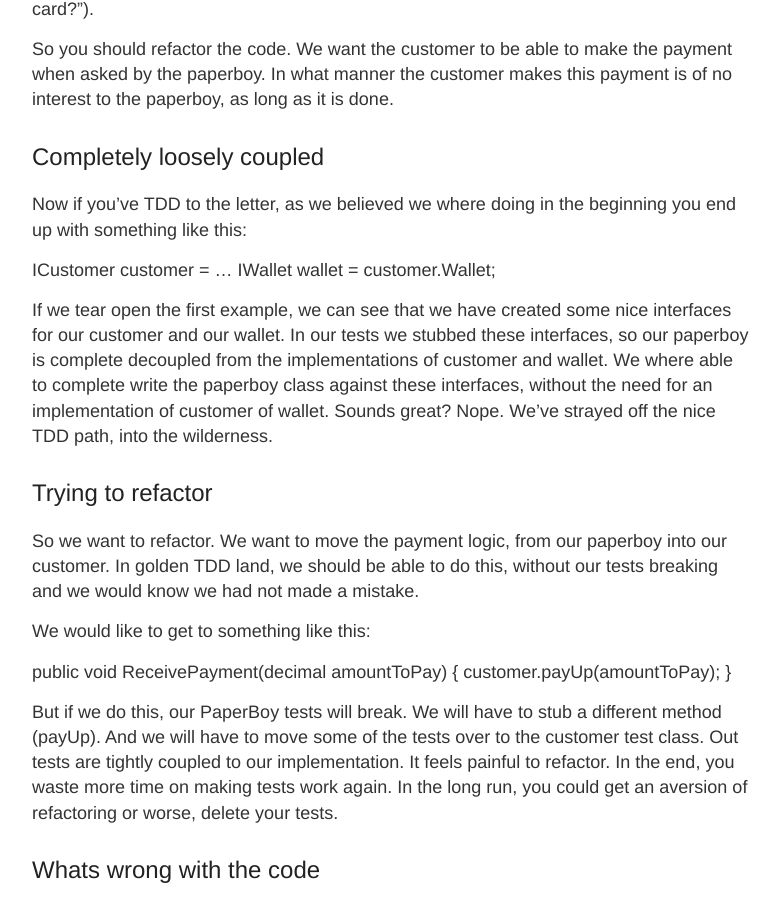
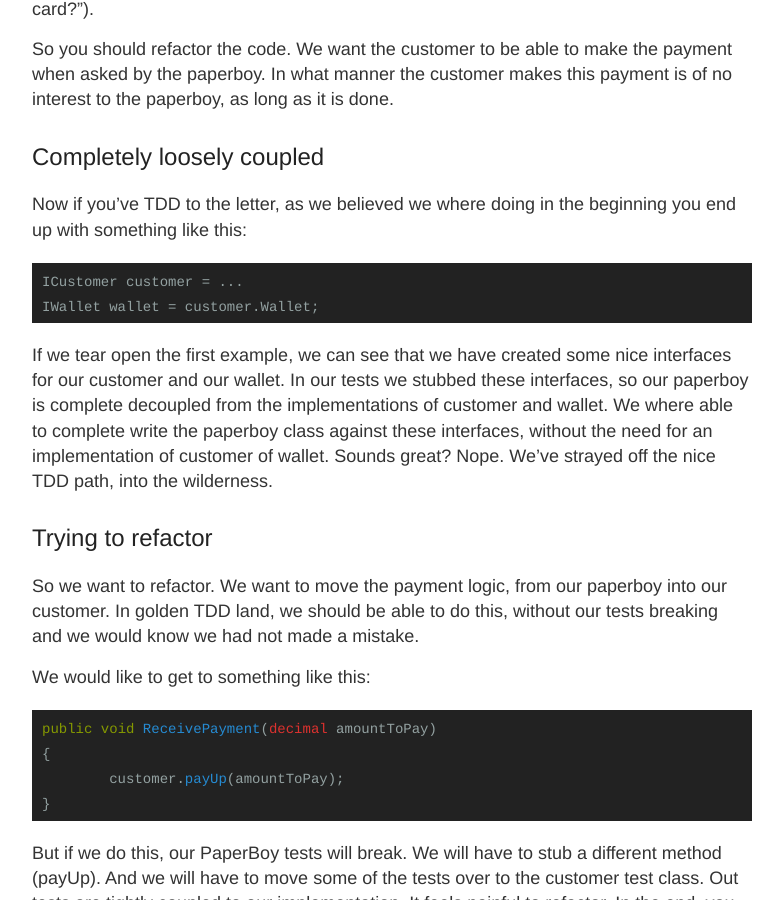
Before and after one commit to Rafvb/rafvb.github.io, a Jekyll site: the page built from _posts/2015-02-25-TDDHowToKeepItFromGoingWrong3.md, in a window 1280 px wide and 900 px high, scrolled down 1533 px. Shown: the whole window, without its empty margins (248-1031 px from the left). Built offline with Jekyll 4.4.1, drawn with Linux system fonts in a browser that asks for light colours; comment, search, counter and statistics services are not loaded.

Commit message:
Updated highlights in part 3 post

```diff
--- a/_posts/2015-02-25-TDDHowToKeepItFromGoingWrong3.md
+++ b/_posts/2015-02-25-TDDHowToKeepItFromGoingWrong3.md
@@ -41,8 +41,10 @@ of no interest to the paperboy, as long as it is done.
 ## Completely loosely coupled
 Now if you've TDD to the letter, as we believed we where doing in the beginning you end up with something like this:
 
+{% highlight C# %}
 ICustomer customer = ...
 IWallet wallet = customer.Wallet;
+{% endhighlight %}
 
 If we tear open the first example, we can see that we have created some nice interfaces for our customer and our wallet.
 In our tests we stubbed these interfaces, so our paperboy is complete decoupled from the implementations of customer and wallet.
@@ -55,10 +57,12 @@ we would know we had not made a mistake.
 
 We would like to get to something like this:
 
+{% highlight C# %}
 public void ReceivePayment(decimal amountToPay)
 {
 	customer.payUp(amountToPay);
 }
+{% endhighlight %}
 
 But if we do this, our PaperBoy tests will break. We will have to stub a different method (payUp). And we will have to move some of the tests over to the customer test class.
 Out tests are tightly coupled to our implementation. It feels painful to refactor. In the end, you waste more time on making tests work again. In the long run, you could get an
```
